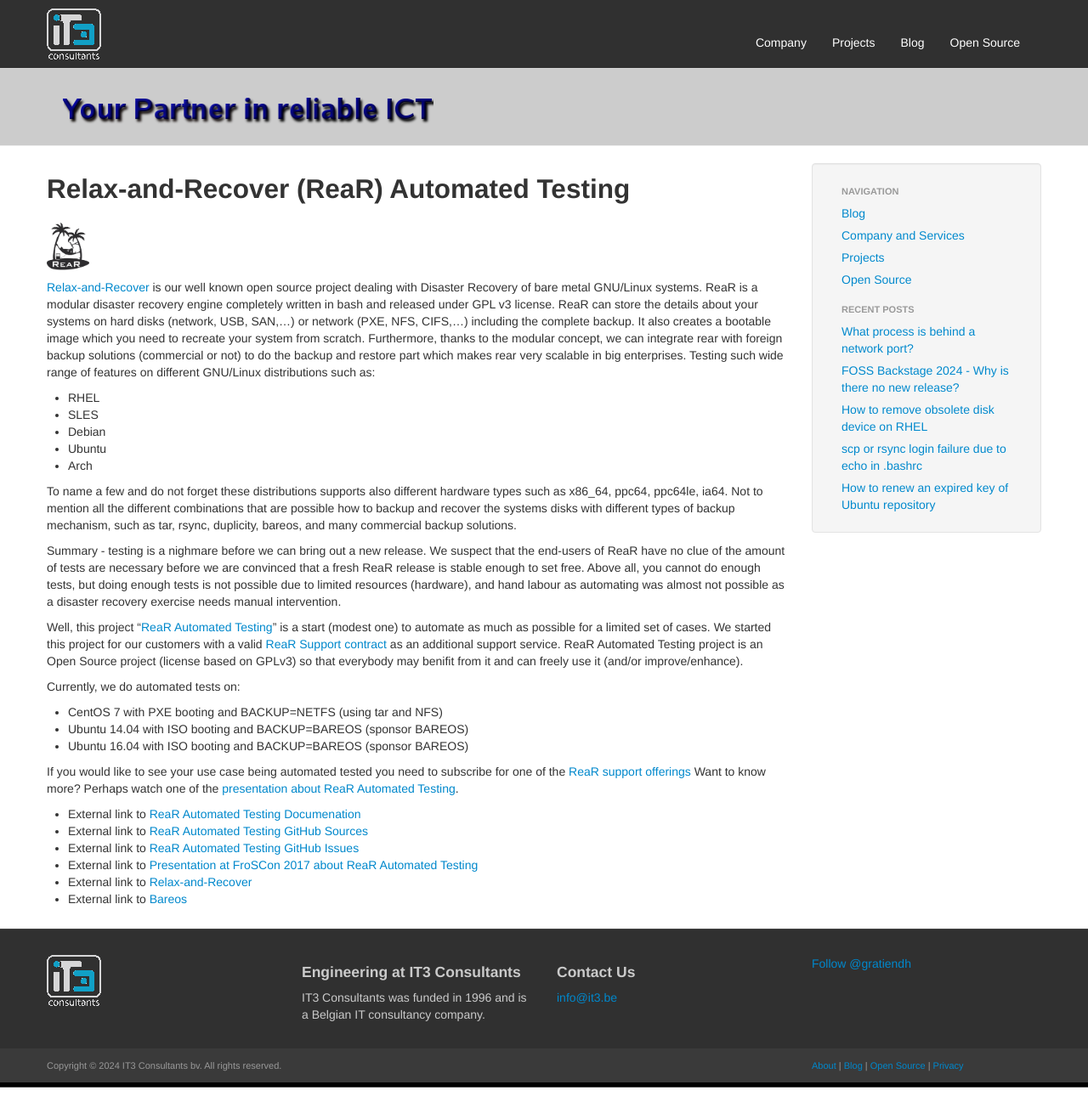
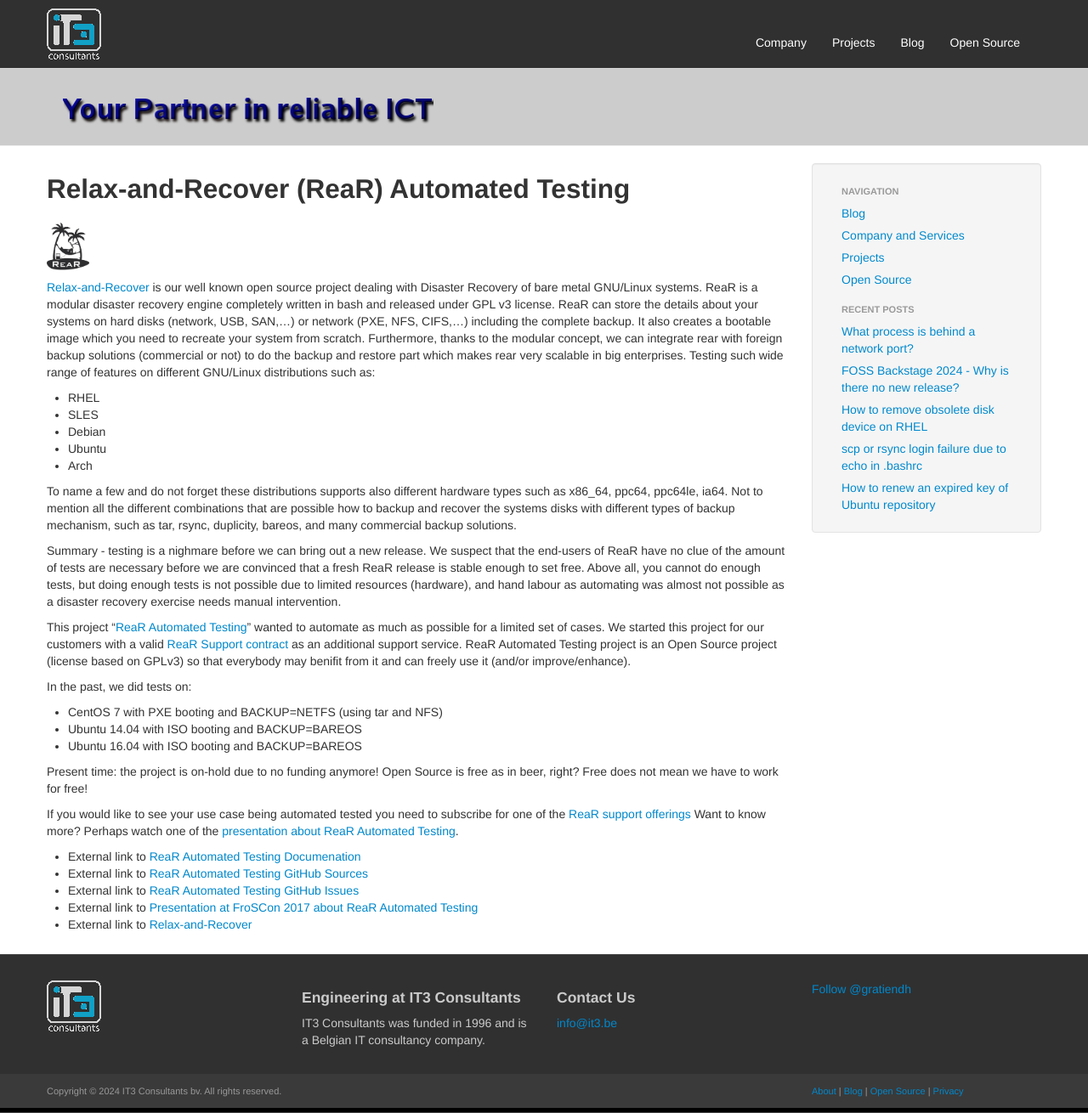
Before and after one commit to gdha/www.it3.be, a Jekyll site: the page built from projects/rear-automated-testing.md, in a window 1280 px wide. Shown: the whole page at 85% size. Built offline with Jekyll 4.4.1, drawn with Linux system fonts in a browser that asks for light colours; comment, search, counter and statistics services are not loaded; before the commit the page ends 1280 px from its top, so only the background shows below that.

Commit message:
update docs to present time reality
Signed-off-by: gdha <gratien.dhaese@gmail.com>

```diff
--- a/projects/rear-automated-testing.md
+++ b/projects/rear-automated-testing.md
@@ -24,13 +24,15 @@
 Summary - testing is a nighmare before we can bring out a new release. We suspect that the end-users of ReaR have no clue of the amount of tests are necessary before we are convinced that a  fresh ReaR release is stable enough to set free.
 Above all, you cannot do enough tests, but doing enough tests is not possible due to limited resources (hardware), and hand labour as automating was almost not possible as a disaster recovery exercise needs manual intervention.
 
-Well, this project "[ReaR Automated Testing](https://gdha.github.io/rear-automated-testing/)" is a start (modest one) to automate as much as possible for a limited set of cases. We started this project for our customers with a valid [ReaR Support contract]({{ site.url }}/rear-support/) as an additional support service. ReaR Automated Testing project is an Open Source project (license based on GPLv3) so that everybody may benifit from it and can freely use it (and/or improve/enhance).
+This project "[ReaR Automated Testing](https://gdha.github.io/rear-automated-testing/)" wanted to automate as much as possible for a limited set of cases. We started this project for our customers with a valid [ReaR Support contract]({{ site.url }}/rear-support/) as an additional support service. ReaR Automated Testing project is an Open Source project (license based on GPLv3) so that everybody may benifit from it and can freely use it (and/or improve/enhance).
 
-Currently, we do automated tests on:
+In the past, we did tests on:
 
  - CentOS 7 with PXE booting and BACKUP=NETFS (using tar and NFS)
- - Ubuntu 14.04 with ISO booting and BACKUP=BAREOS (sponsor BAREOS)
- - Ubuntu 16.04 with ISO booting and BACKUP=BAREOS (sponsor BAREOS)
+ - Ubuntu 14.04 with ISO booting and BACKUP=BAREOS
+ - Ubuntu 16.04 with ISO booting and BACKUP=BAREOS
+
+Present time: the project is on-hold due to no funding anymore! Open Source is free as in beer, right? Free does not mean we have to work for free!
 
 If you would like to see your use case being automated tested you need to subscribe for one of the [ReaR support offerings]({{ site.url }}/rear-support/)
 Want to know more? Perhaps watch one of the [presentation about ReaR Automated Testing](https://media.ccc.de/v/froscon2017-1957-relax-and-recover_automated_testing).
@@ -40,4 +42,3 @@
  - External link to [ReaR Automated Testing GitHub Issues](https://github.com/gdha/rear-automated-testing/issues)
  - External link to [Presentation at FroSCon 2017 about ReaR Automated Testing](https://media.ccc.de/v/froscon2017-1957-relax-and-recover_automated_testing)
  - External link to [Relax-and-Recover](http://relax-and-recover.org/)
- - External link to [Bareos](https://www.bareos.org/en/)
```
Also changed, not shown: projects/rear-user-guide.md (+2 -1 lines).
